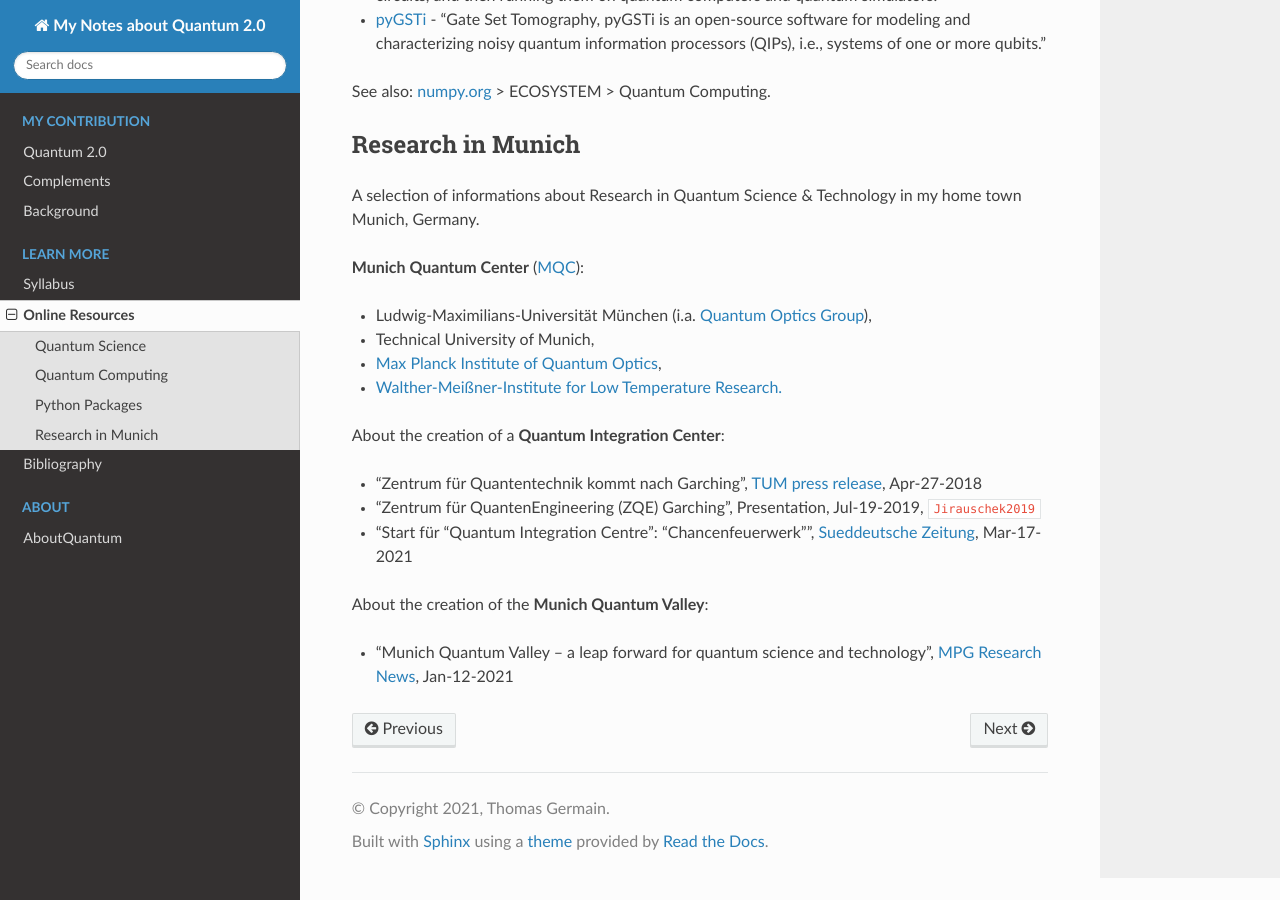
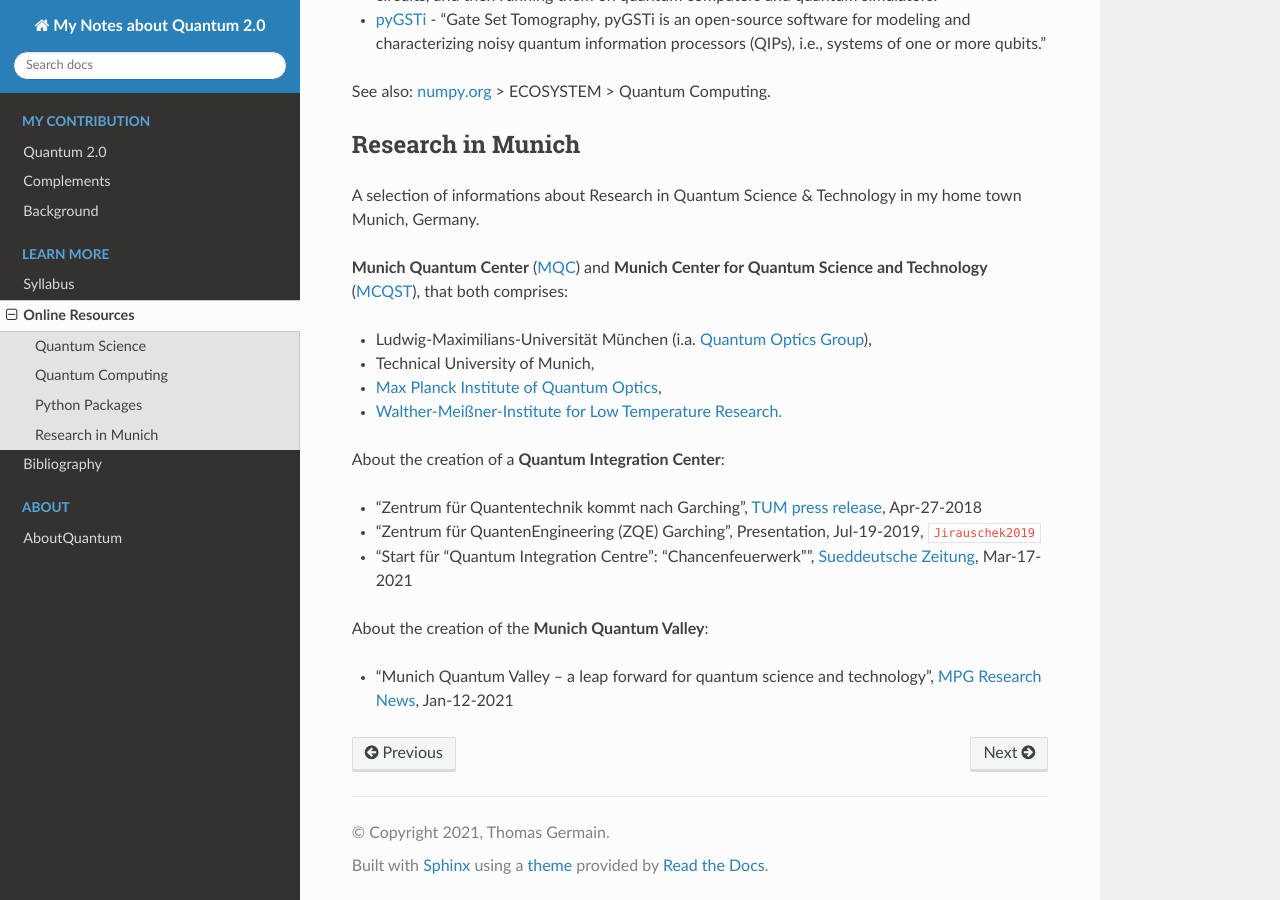
Before and after one commit to tomlqc/about-quantum, a Sphinx documentation site: the page built from source/online/index.rst, in a window 1280 px wide and 900 px high, scrolled down 1618 px. Built offline with Sphinx 7.4.7 and the Read the Docs theme 2.0.0, drawn with Linux system fonts in a browser that asks for light colours; cross-references to code outside the pages are shown as plain code.

Commit message:
MCQST added to resources.

```diff
--- a/source/online/index.rst
+++ b/source/online/index.rst
@@ -113,7 +113,9 @@ Research in Munich
 A selection of informations about Research in Quantum Science & Technology
 in my home town Munich, Germany.
 
-**Munich Quantum Center** (`MQC <https://www.munich-quantum-center.de>`_):
+**Munich Quantum Center** (`MQC <https://www.munich-quantum-center.de/about/about-mqc/>`_) and
+**Munich Center for Quantum Science and Technology** (`MCQST <https://www.mcqst.de/about/mcqst/>`_),
+that both comprises:
 
 - Ludwig-Maximilians-Universität München
   (i.a. `Quantum Optics Group <https://www.quantum-munich.de/>`_),
```
